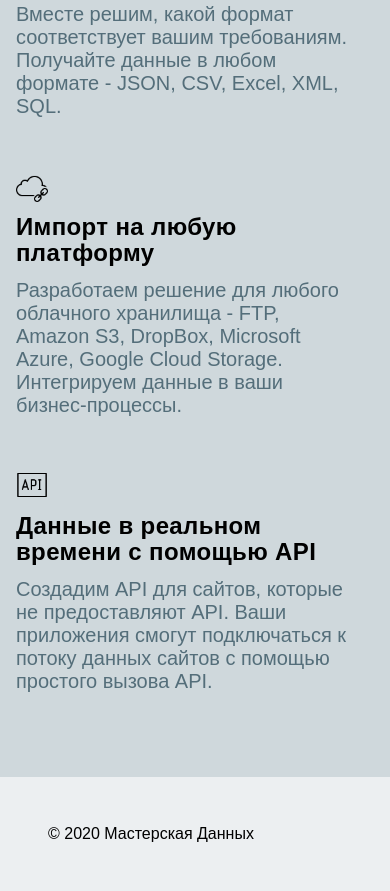
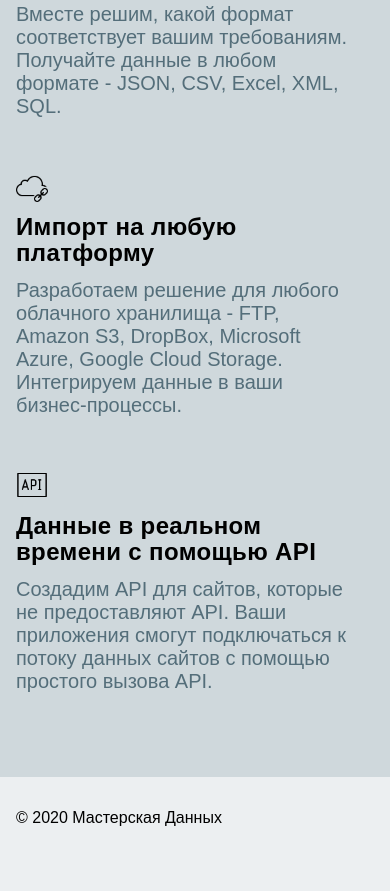
Before and after one commit to etonomick/datamastery.xyz, a plain HTML site: page index.html in a window 390 px wide. Shown: the part 2951-3842 px from the top of the page. After the commit the page ends 3810 px from the top, so only its background shows below. Drawn offline with Linux system fonts and the light colour scheme.

Commit message:
.footer padding

```diff
--- a/css/style.css
+++ b/css/style.css
@@ -283,4 +283,7 @@ input[type="button"]:hover {
 	.feature h3 {
 		font-size: 1.5em;
 	}
+	.footer {
+		padding: 2em 1em;
+	}
 }
```
